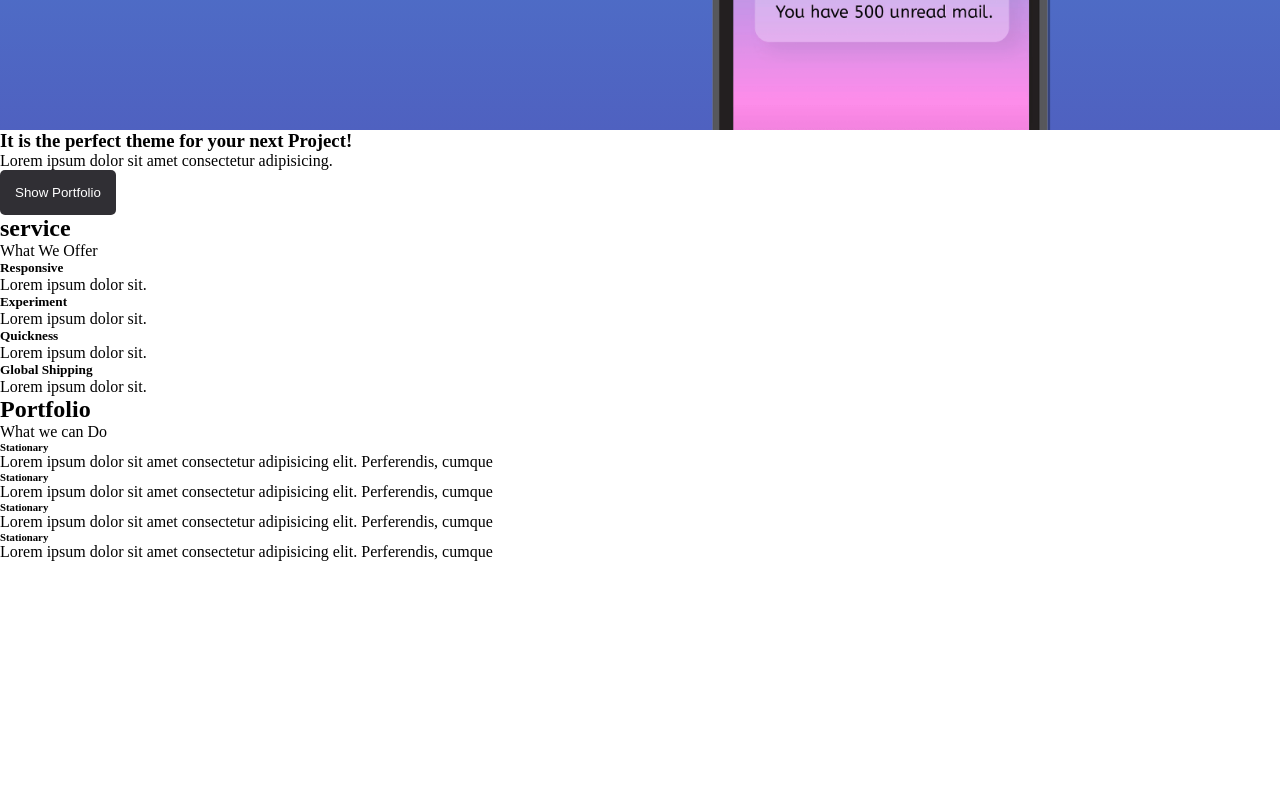
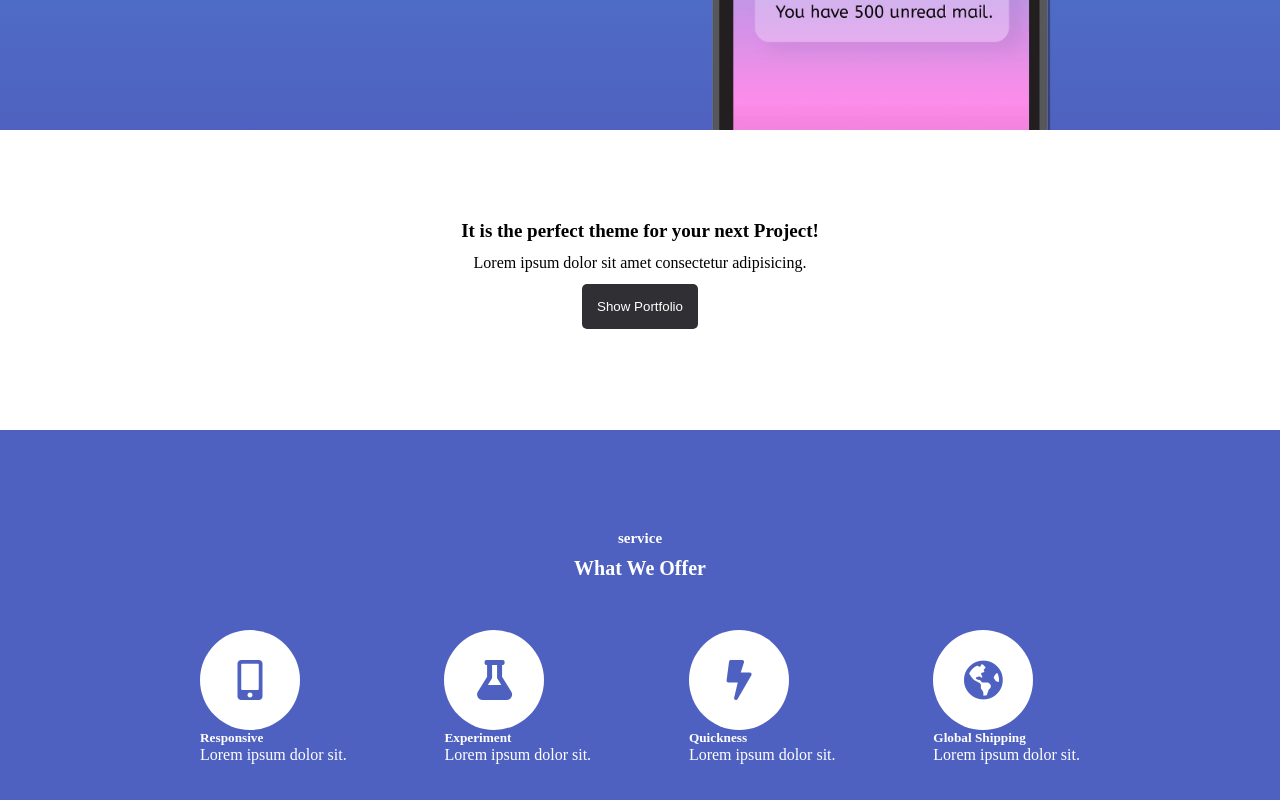
Before and after one commit to yeojincho/Landing-Page, a plain HTML site: page index.html in a window 1280 px wide. Shown: the part 420-1220 px from the top of the page. Before the commit the page ends 981 px from the top, so only its background shows below. Drawn offline with Linux system fonts and the light colour scheme.

Commit message:
second commit

```diff
--- a/css/main.css
+++ b/css/main.css
@@ -1,11 +1,20 @@
 * {
   box-sizing: border-box;
+}
+
+/* 버튼 공통 */
+.btn {
+  background-color: #302F34;
+  padding: 15px 15px;
+  color: #fff;
+  border-radius: 5px;
 }
 
 .container {
   width: 100vw;
 }
 
+/* 메인배너 */
 .section-main-banner {
   width: 100%;
   height: 550px;
@@ -41,9 +50,95 @@
   display: block;
 }
 
-.btn {
-  background-color: #302F34;
-  padding: 15px 15px;
+
+/* 설명 섹션 */
+.section-desc {
+  display: flex;
+  flex-direction: column;
+  justify-content: center;
+  align-items: center;
+  height: 300px;
+}
+
+.section-desc h3 {
+  margin-bottom: 12px;
+  font-size: 19px;
+}
+.section-desc p {
+  margin-bottom: 12px;
+}
+.section-desc button {
+  margin-bottom: 12px;
+}
+
+
+
+/* 서비스 섹션 */
+.section-service {
+  background-color: #4F61C0;
   color: #fff;
-  border-radius: 5px;
+  padding: 100px 200px;
 }
+
+
+.section-service i {
+  color: #4F61C0;
+  background-color: #fff;
+  border-radius: 50%;
+  width: 100px;
+  height: 100px;
+  margin: 0 auto;
+  font-size: 40px;
+  text-align: center;
+  padding-top: 30px;
+}
+
+.section-title {
+  font-size: 15px;
+  text-align: center;
+  margin-bottom: 10px;
+}
+
+.section-desc-title {
+  font-size: 20px;
+  font-weight: bold;
+  display: block;
+  text-align: center;
+  margin-bottom: 50px;
+}
+
+.portfolio-box {
+  display: flex;
+  justify-content: space-between;
+}
+
+.portfolio-box div {
+
+}
+
+
+/* 포트폴리오 섹션 */
+.section-portfolio {
+  padding: 100px;
+}
+
+.portfolio-img:nth-child(1) {
+  background-image: url('../image/portfolio-1.jpg');
+  background-repeat: no-repeat;
+  width: 50%;
+}
+.portfolio-img:nth-child(2) {
+  background-image: url('../image/portfolio-2.jpg');
+  background-repeat: no-repeat;
+  width: 50%;
+}
+.portfolio-img:nth-child(3) {
+  background-image: url('../image/portfolio-3.jpg');
+  background-repeat: no-repeat;
+  width: 50%;
+}
+.portfolio-img:nth-child(4) {
+  background-image: url('../image/portfolio-4.jpg');
+  background-repeat: no-repeat;
+  width: 50%;
+}
--- a/index.html
+++ b/index.html
@@ -6,6 +6,7 @@
   <meta name="viewport" content="width=device-width, initial-scale=1.0">
   <link rel="stylesheet" href="./css/reset.css">
   <link rel="stylesheet" href="./css/main.css">
+  <link rel="stylesheet" href="https://cdnjs.cloudflare.com/ajax/libs/font-awesome/5.15.4/css/all.min.css" />
   <title>예아</title>
 </head>
 <body>
@@ -21,7 +22,7 @@
       </div>
     </section>
 
-    <section>
+    <section class="section-desc">
       <h3>
         It is the perfect theme for your next Project!
       </h3>
@@ -36,26 +37,30 @@
     <section class="section-service">
       <h2 class="section-title">service</h2>
       <span class="section-desc-title">What We Offer</span>
-      <div>
+      <div class="portfolio-box">
         <div>
+          <i class="fas fa-mobile-alt"></i>
           <h5>
             Responsive
           </h5>
           <span>Lorem ipsum dolor sit.</span>
         </div>
         <div>
+          <i class="fas fa-flask"></i>
           <h5>
             Experiment
           </h5>
           <span>Lorem ipsum dolor sit.</span>
         </div>
         <div>
+          <i class="fas fa-bolt"></i>
           <h5>
             Quickness
           </h5>
           <span>Lorem ipsum dolor sit.</span>
         </div>
         <div>
+          <i class="fas fa-globe-americas"></i>
           <h5>
             Global Shipping
           </h5>
```
